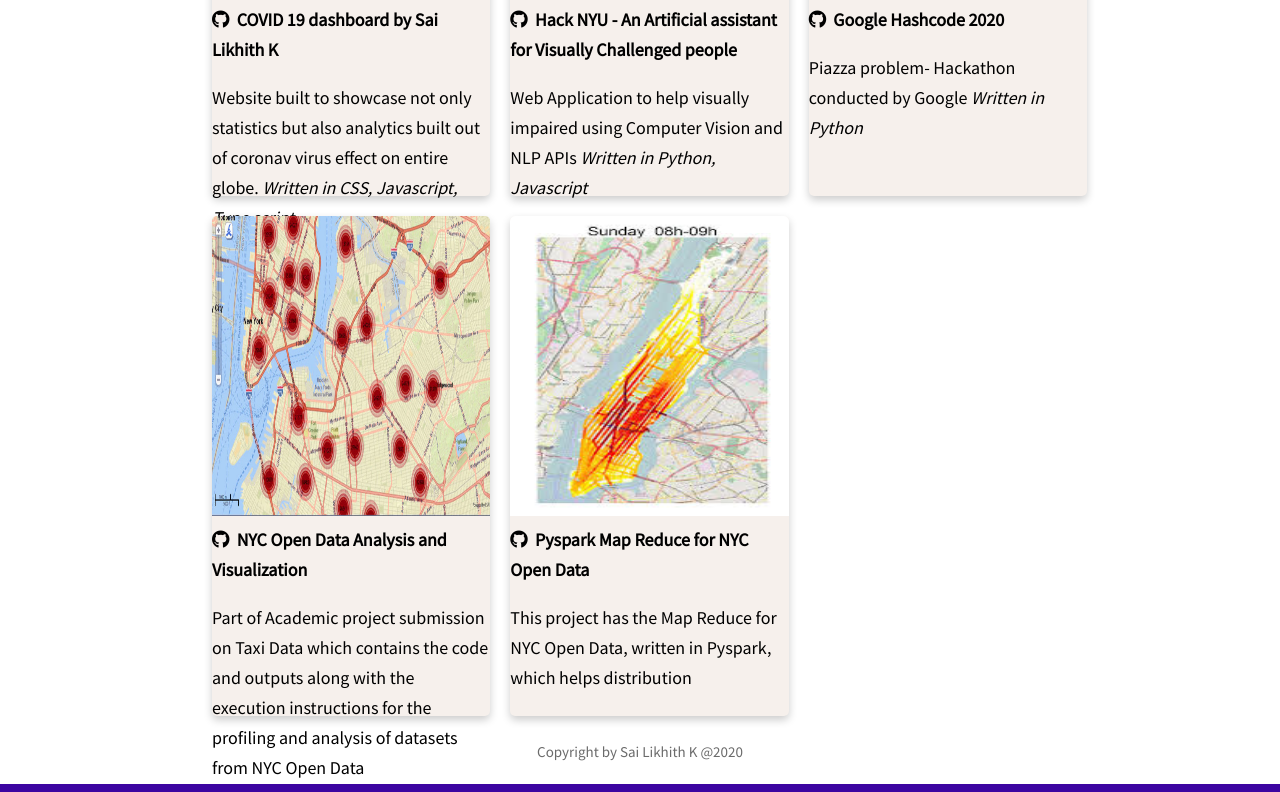
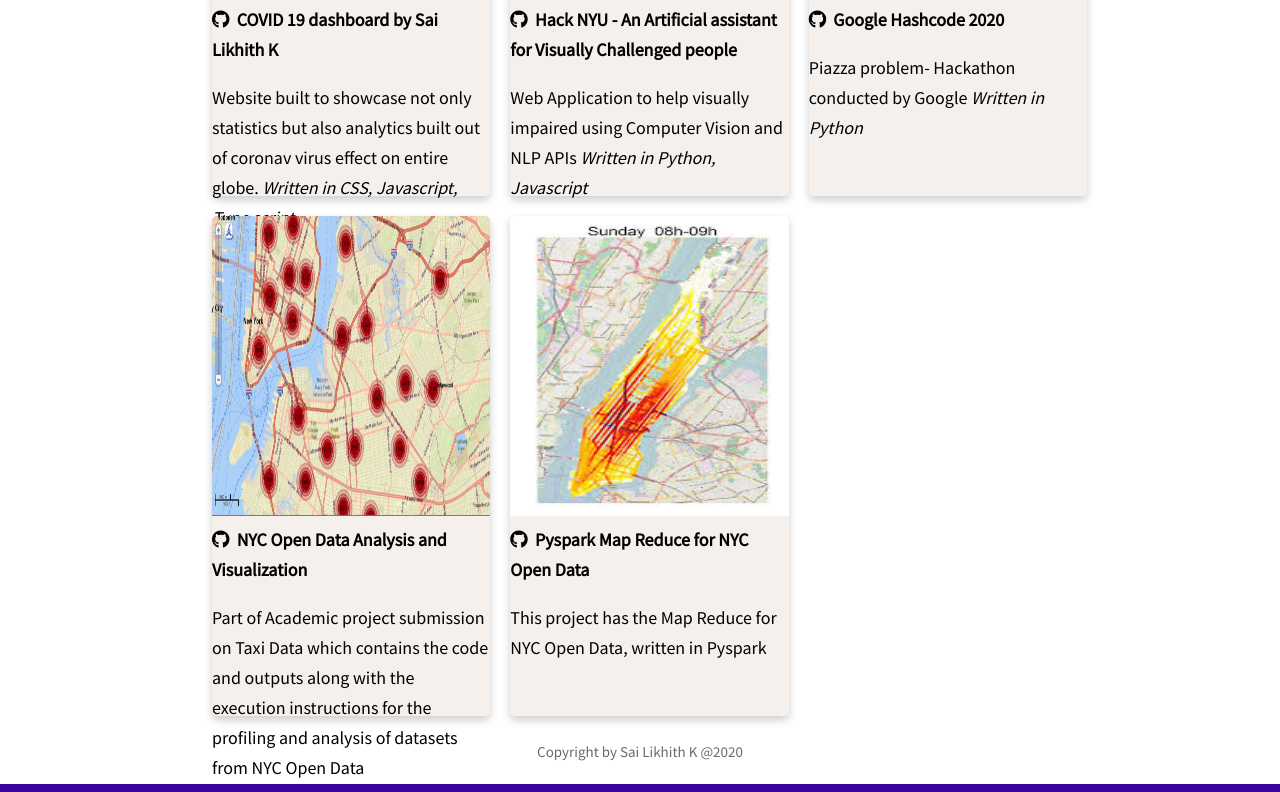
Before and after one commit to SaiLikhith7/Mywebsite, a Jekyll site: the page built from projects.html, in a window 1280 px wide, cut to the strip 442-1234 px from the top of the page. Built offline with Jekyll 4.4.1, drawn with Linux system fonts in a browser that asks for light colours; nearby versions of some CDN libraries.

Commit message:
Update projects.html

```diff
--- a/_includes/projects.html
+++ b/_includes/projects.html
@@ -66,7 +66,7 @@
     <strong>
         <div class="card">
           <a href="https://github.com/SaiLikhith7/NYC_Open_Data-Map-Reduce-and-Pyspark"><img src="./img/images.jpg" alt="spark" style="width:100%;height:300px"><i class="fab fa-github"></i>&nbsp;&nbsp;<b>Pyspark Map Reduce for NYC Open Data</b>
-          <p>This project has the Map Reduce for NYC Open Data, written in Pyspark, which helps distribution</p></a>
+          <p>This project has the Map Reduce for NYC Open Data, written in Pyspark</p></a>
           </div>
           </strong>
       </h5>
```
